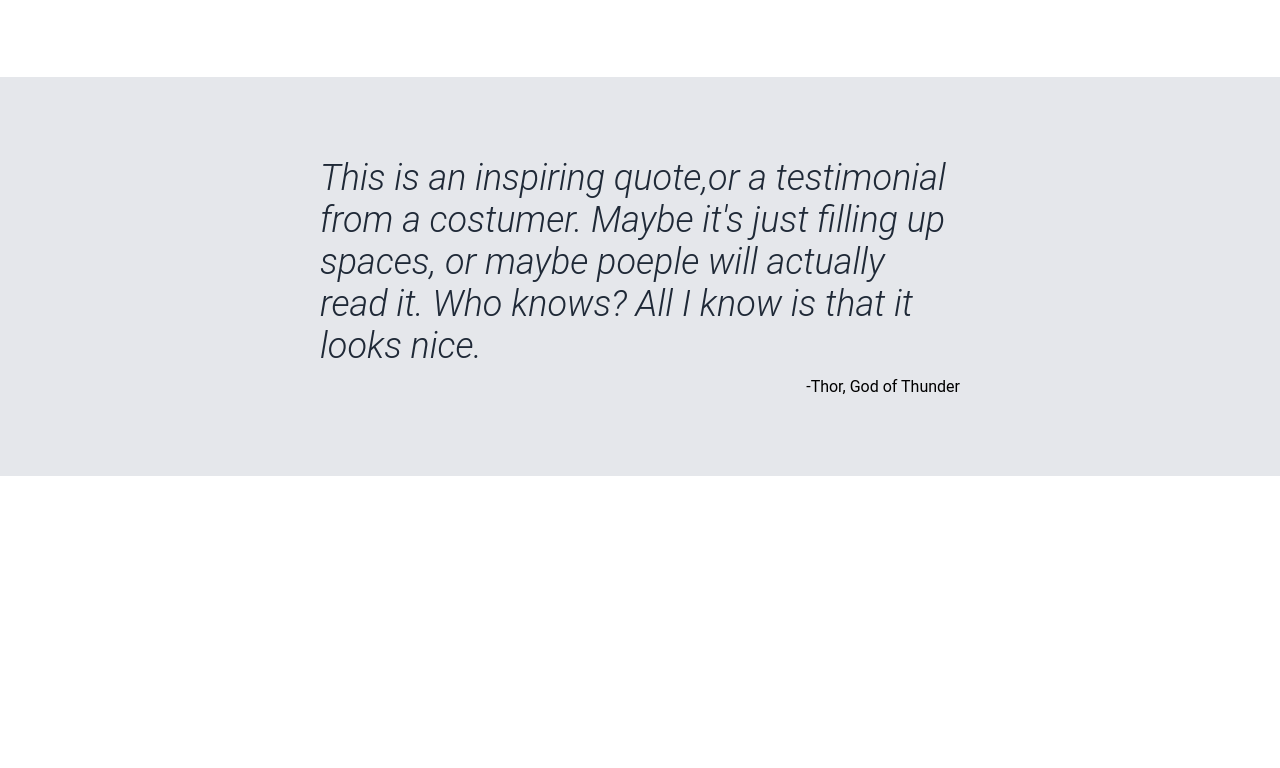
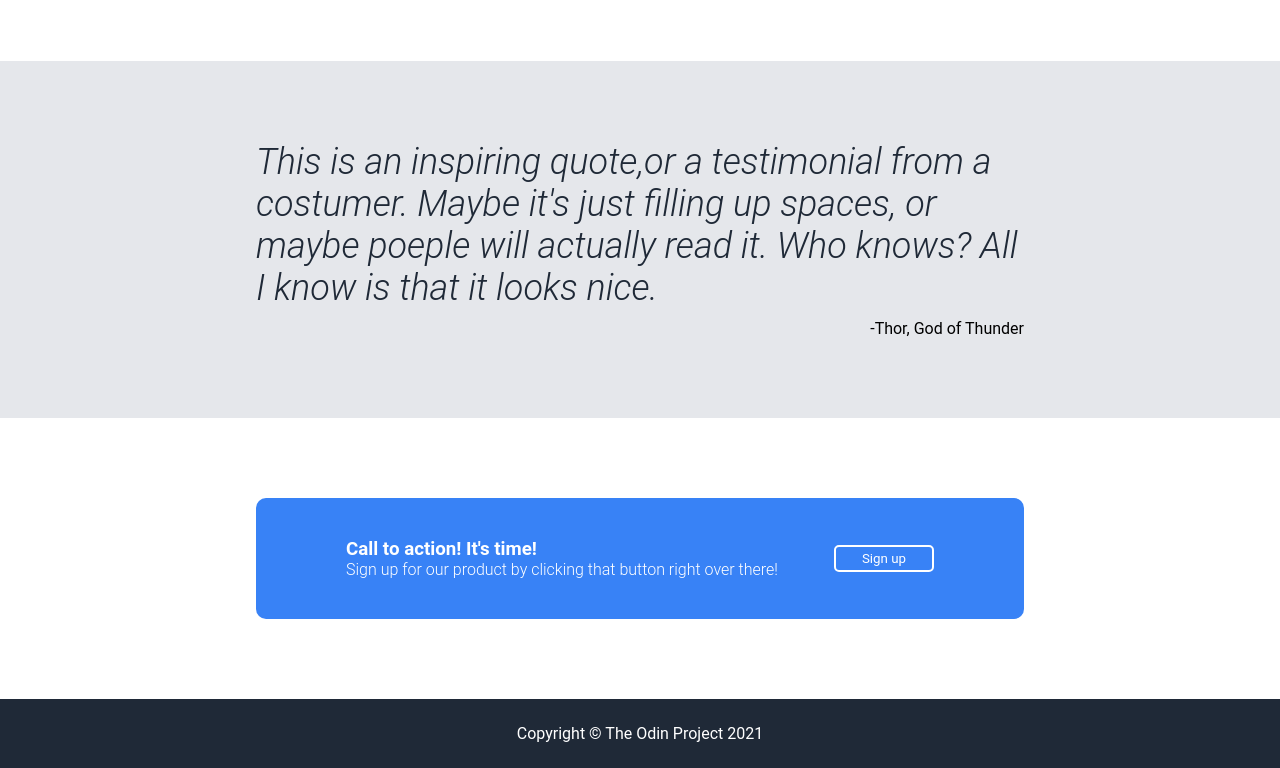
Before and after one commit to akhmadgibran/odin-landing-page, a plain HTML site: page index.html in a window 1280 px wide. Shown: the part 1103-1871 px from the top of the page. Before the commit the page ends 1579 px from the top, so only its background shows below. Drawn offline with Linux system fonts and the light colour scheme.

Commit message:
done: section 4 cta & footer

```diff
--- a/css/styles.css
+++ b/css/styles.css
@@ -11,8 +11,8 @@ body {
 }
 
 .container {
-    padding-left: 25%;
-    padding-right: 25%;
+    padding-left: 20%;
+    padding-right: 20%;
 }
 
 /* HEADER START */
@@ -183,3 +183,52 @@ header {
     justify-content: flex-end;
 }
 /* QUOTES END */
+
+/* CTA START */
+.cta {
+    display: flex;
+    justify-content: center;
+    align-items: center;
+    padding-top: 80px;
+    padding-bottom: 80px;
+}
+
+.cta-wrapper {
+    background-color: #3882f6;
+    padding: 40px 90px;
+    width: 100%;
+    height: auto;
+    display: flex;
+    color: white;
+    align-items: center;
+    justify-content: space-between;
+    gap: 10px;
+    border-radius: 10px;
+}
+
+.cta-para {
+    font-weight: 300;
+}
+
+.cta-button {
+    border: 2px solid white;
+    color: white;
+    padding: 4px 20px;
+    border-radius: 5px;
+    background-color: #3882f6;
+    width: 100px;
+    height: auto;
+}
+
+/* CTA END */
+
+/* FOOTER START */
+footer {
+    display: flex;
+    justify-content: center;
+    align-items: center;
+    padding: 25px;
+    background-color: #1f2937;
+    color: white;
+}
+/* FOOTER END */
--- a/index.html
+++ b/index.html
@@ -117,5 +117,24 @@
                 <p class="quotes-credit">-Thor, God of Thunder</p>
             </div>
         </section>
+        <section class="container cta">
+            <div class="cta-wrapper">
+                <div class="cta-left">
+                    <h3 class="cta-title">Call to action! It's time!</h3>
+                    <p class="cta-para">
+                        Sign up for our product by clicking that button right
+                        over there!
+                    </p>
+                </div>
+                <div class="cta-right">
+                    <button class="cta-button">Sign up</button>
+                </div>
+            </div>
+        </section>
+        <footer class="container">
+            <div class="copyright">
+                <p>Copyright &copy; The Odin Project 2021</p>
+            </div>
+        </footer>
     </body>
 </html>
```
